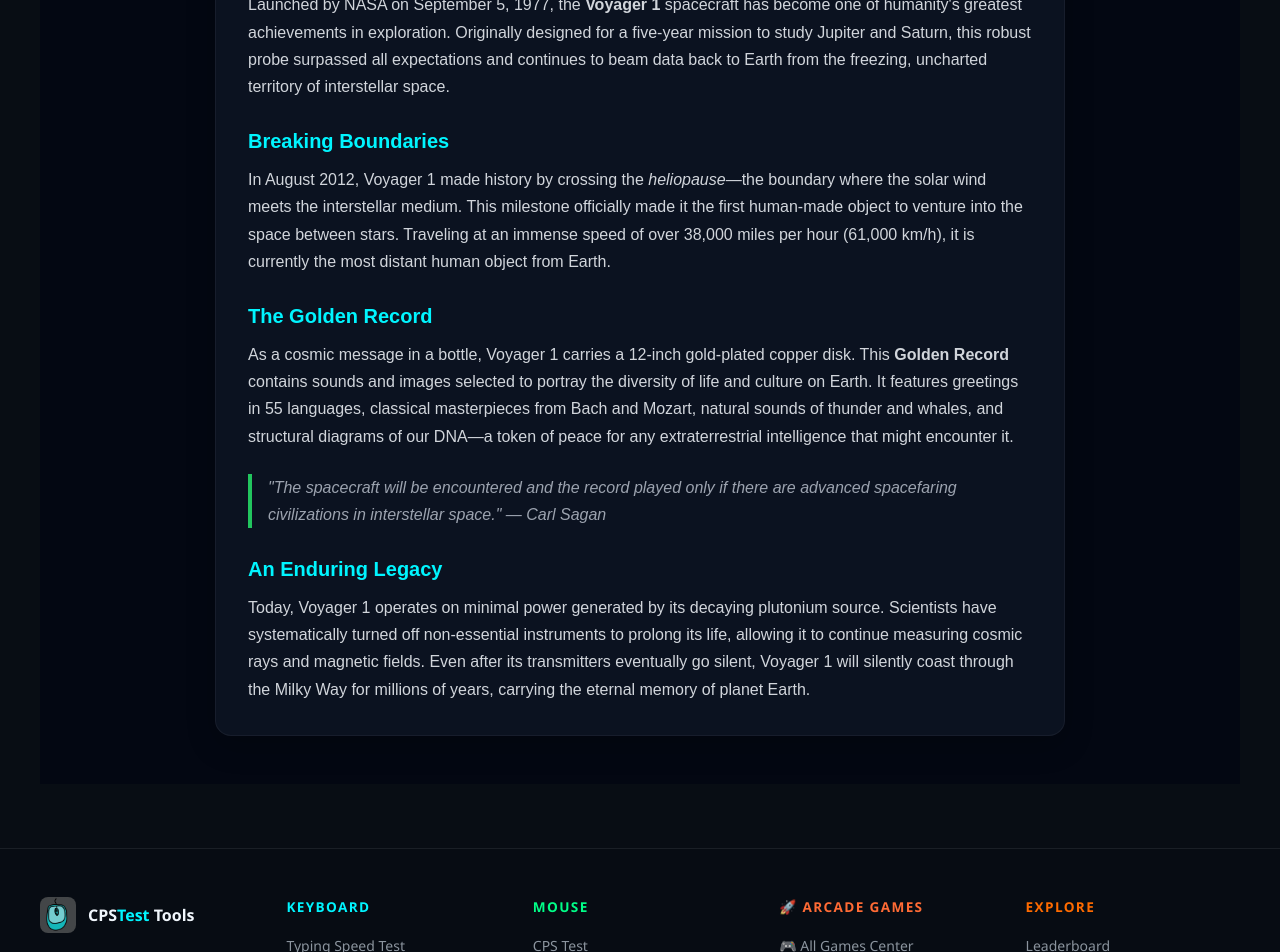
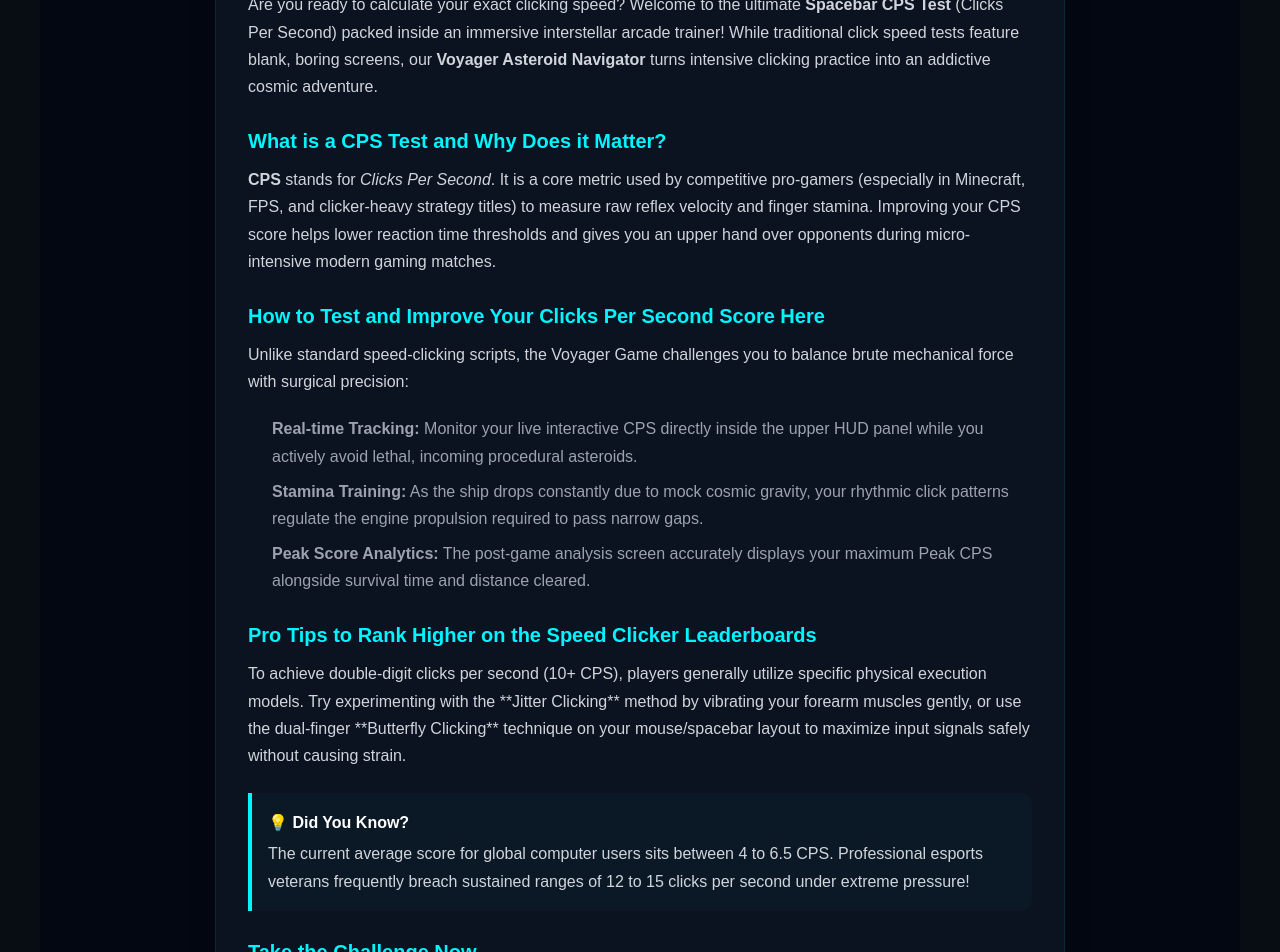
Before and after one commit to fahadhassan7635-stack/Cps-Test-Tool, a React (Vite) app: page /voyager-game in a window 1280 px wide. Shown: the part 860-1812 px from the top of the page. Built offline with nearby package versions, Linux system fonts and the light colour scheme.

Commit message:
Update VoyagerGame.tsx

```diff
--- a/src/pages/VoyagerGame.tsx
+++ b/src/pages/VoyagerGame.tsx
@@ -11,7 +11,7 @@ import {
   Home,
   Volume2,
   VolumeX,
-  BookOpen
+  Gauge
 } from 'lucide-react';
 import { Link } from 'react-router-dom';
 
@@ -658,12 +658,12 @@ export default function VoyagerGame() {
         )}
       </div>
 
-      {/* --- Article Section --- */}
+      {/* --- SEO Friendly CPS Test Article Section --- */}
       <article style={{
         width: '100%',
         maxWidth: '850px',
         background: 'rgba(17, 24, 39, 0.7)',
-        border: '1px solid rgba(255, 255, 255, 0.05)',
+        border: '1px solid rgba(0, 245, 255, 0.1)',
         borderRadius: '16px',
         padding: '2rem',
         boxShadow: '0 10px 30px rgba(0,0,0,0.2)',
@@ -671,45 +671,58 @@ export default function VoyagerGame() {
         color: '#d1d5db'
       }}>
         <div style={{ display: 'flex', alignItems: 'center', gap: '10px', marginBottom: '1.5rem', borderBottom: '1px solid rgba(255,255,255,0.1)', paddingBottom: '1rem' }}>
-          <BookOpen size={24} color="#00f5ff" />
+          <Gauge size={24} color="#00f5ff" />
           <h2 style={{ fontSize: '1.75rem', fontWeight: '800', color: '#fff', margin: 0 }}>
-            Voyager 1: The Human Journey Beyond Our Solar System
+            Spacebar CPS Test: Boost Your Clicking Speed with Voyager Game
           </h2>
         </div>
 
         <p style={{ marginBottom: '1.25rem' }}>
-          Launched by NASA on September 5, 1977, the <strong>Voyager 1</strong> spacecraft has become one of humanity's greatest achievements in exploration. Originally designed for a five-year mission to study Jupiter and Saturn, this robust probe surpassed all expectations and continues to beam data back to Earth from the freezing, uncharted territory of interstellar space.
+          Are you ready to calculate your exact clicking speed? Welcome to the ultimate <strong>Spacebar CPS Test</strong> (Clicks Per Second) packed inside an immersive interstellar arcade trainer! While traditional click speed tests feature blank, boring screens, our <strong>Voyager Asteroid Navigator</strong> turns intensive clicking practice into an addictive cosmic adventure.
         </p>
 
         <h3 style={{ fontSize: '1.25rem', fontWeight: '700', color: '#00f5ff', marginTop: '1.5rem', marginBottom: '0.5rem' }}>
-          Breaking Boundaries
+          What is a CPS Test and Why Does it Matter?
         </h3>
         <p style={{ marginBottom: '1.25rem' }}>
-          In August 2012, Voyager 1 made history by crossing the <em>heliopause</em>—the boundary where the solar wind meets the interstellar medium. This milestone officially made it the first human-made object to venture into the space between stars. Traveling at an immense speed of over 38,000 miles per hour (61,000 km/h), it is currently the most distant human object from Earth.
+          <strong>CPS</strong> stands for <em>Clicks Per Second</em>. It is a core metric used by competitive pro-gamers (especially in Minecraft, FPS, and clicker-heavy strategy titles) to measure raw reflex velocity and finger stamina. Improving your CPS score helps lower reaction time thresholds and gives you an upper hand over opponents during micro-intensive modern gaming matches.
         </p>
 
         <h3 style={{ fontSize: '1.25rem', fontWeight: '700', color: '#00f5ff', marginTop: '1.5rem', marginBottom: '0.5rem' }}>
-          The Golden Record
+          How to Test and Improve Your Clicks Per Second Score Here
         </h3>
         <p style={{ marginBottom: '1.25rem' }}>
-          As a cosmic message in a bottle, Voyager 1 carries a 12-inch gold-plated copper disk. This <strong>Golden Record</strong> contains sounds and images selected to portray the diversity of life and culture on Earth. It features greetings in 55 languages, classical masterpieces from Bach and Mozart, natural sounds of thunder and whales, and structural diagrams of our DNA—a token of peace for any extraterrestrial intelligence that might encounter it.
+          Unlike standard speed-clicking scripts, the Voyager Game challenges you to balance brute mechanical force with surgical precision:
+        </p>
+        <ul style={{ paddingLeft: '1.5rem', marginBottom: '1.25rem', color: '#9ca3af' }}>
+          <li style={{ marginBottom: '0.5rem' }}><strong>Real-time Tracking:</strong> Monitor your live interactive CPS directly inside the upper HUD panel while you actively avoid lethal, incoming procedural asteroids.</li>
+          <li style={{ marginBottom: '0.5rem' }}><strong>Stamina Training:</strong> As the ship drops constantly due to mock cosmic gravity, your rhythmic click patterns regulate the engine propulsion required to pass narrow gaps.</li>
+          <li style={{ marginBottom: '0.5rem' }}><strong>Peak Score Analytics:</strong> The post-game analysis screen accurately displays your maximum Peak CPS alongside survival time and distance cleared.</li>
+        </ul>
+
+        <h3 style={{ fontSize: '1.25rem', fontWeight: '700', color: '#00f5ff', marginTop: '1.5rem', marginBottom: '0.5rem' }}>
+          Pro Tips to Rank Higher on the Speed Clicker Leaderboards
+        </h3>
+        <p style={{ marginBottom: '1.25rem' }}>
+          To achieve double-digit clicks per second (10+ CPS), players generally utilize specific physical execution models. Try experimenting with the **Jitter Clicking** method by vibrating your forearm muscles gently, or use the dual-finger **Butterfly Clicking** technique on your mouse/spacebar layout to maximize input signals safely without causing strain.
         </p>
 
-        <blockquote style={{
-          borderLeft: '4px solid #22c55e',
-          paddingLeft: '1rem',
+        <div style={{
+          background: 'rgba(0, 245, 255, 0.03)',
+          borderLeft: '4px solid #00f5ff',
+          padding: '1rem',
           margin: '1.5rem 0',
-          color: '#9ca3af',
-          fontStyle: 'italic'
+          borderRadius: '0 12px 12px 0'
         }}>
-          "The spacecraft will be encountered and the record played only if there are advanced spacefaring civilizations in interstellar space." — Carl Sagan
-        </blockquote>
+          <span style={{ display: 'block', fontWeight: '800', color: '#fff', marginBottom: '0.25rem' }}>💡 Did You Know?</span>
+          The current average score for global computer users sits between 4 to 6.5 CPS. Professional esports veterans frequently breach sustained ranges of 12 to 15 clicks per second under extreme pressure!
+        </div>
 
         <h3 style={{ fontSize: '1.25rem', fontWeight: '700', color: '#00f5ff', marginTop: '1.5rem', marginBottom: '0.5rem' }}>
-          An Enduring Legacy
+          Take the Challenge Now
         </h3>
         <p style={{ margin: 0 }}>
-          Today, Voyager 1 operates on minimal power generated by its decaying plutonium source. Scientists have systematically turned off non-essential instruments to prolong its life, allowing it to continue measuring cosmic rays and magnetic fields. Even after its transmitters eventually go silent, Voyager 1 will silently coast through the Milky Way for millions of years, carrying the eternal memory of planet Earth.
+          Launch the simulation above, tap your Spacebar or click vigorously on the viewframe to fire your thrusters, and see if you possess the elite micro-skills needed to guide the Voyager ship through deep space. Benchmark your index finger today!
         </p>
       </article>
 
```
